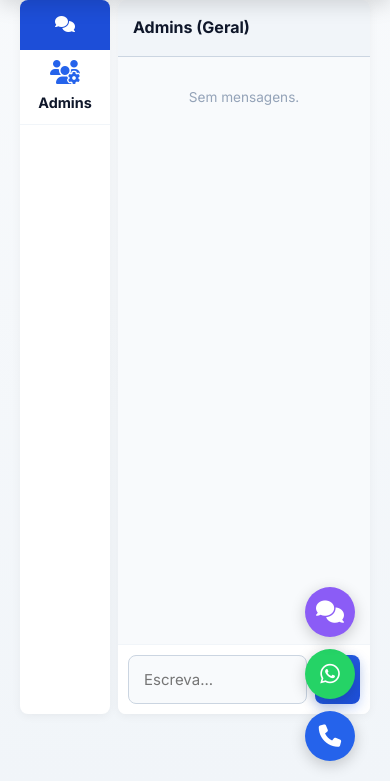
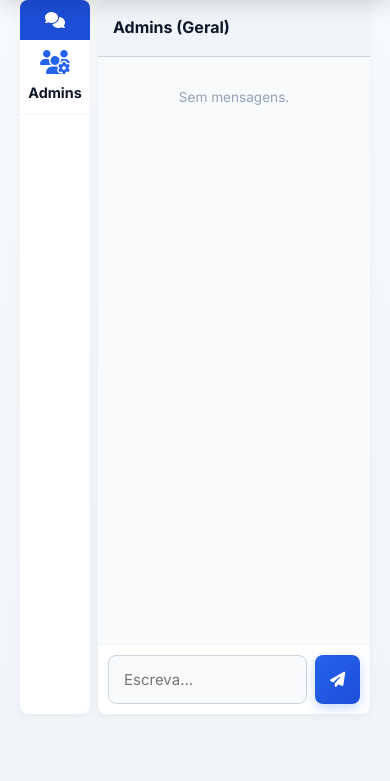
Before and after one commit to melphystec-eng/sistem-alfaiataria, a Flask app: page /admin/chat in a window 390 px wide; the page is wider, and only the part inside the window is pictured. Shown: the part 63-844 px from the top of that part. Run offline with Flask 3, Linux system fonts and the light colour scheme; the visitor is signed in with stand-in values (Sample User, id 1); data that the repository does not hold is empty; parts of the project's set-up code (start-up, migrations or seed data) failed here and were passed over; some libraries are stand-ins or nearby versions.

Commit message:
Ajuste 5

```diff
--- a/templates/admin_chat.html
+++ b/templates/admin_chat.html
@@ -1,3 +1,6 @@
+<style>
+  .fab-container { display: none !important; }
+</style>
 {% extends "base.html" %}
 {% block title %}Chat - Administração{% endblock %}
 
@@ -43,7 +46,7 @@
 
     /* A LISTA FICA MUITO MAIS FINA NO TELEMÓVEL */
     .chat-sidebar {
-      width: 90px;
+      width: 70px;
       border-radius: 8px;
     }
 
--- a/templates/contacto.html
+++ b/templates/contacto.html
@@ -1,3 +1,6 @@
+<style>
+  .fab-container { display: none !important; }
+</style>
 {% extends "base.html" %}
 {% block title %}Contacto - Chat{% endblock %}
 
```
